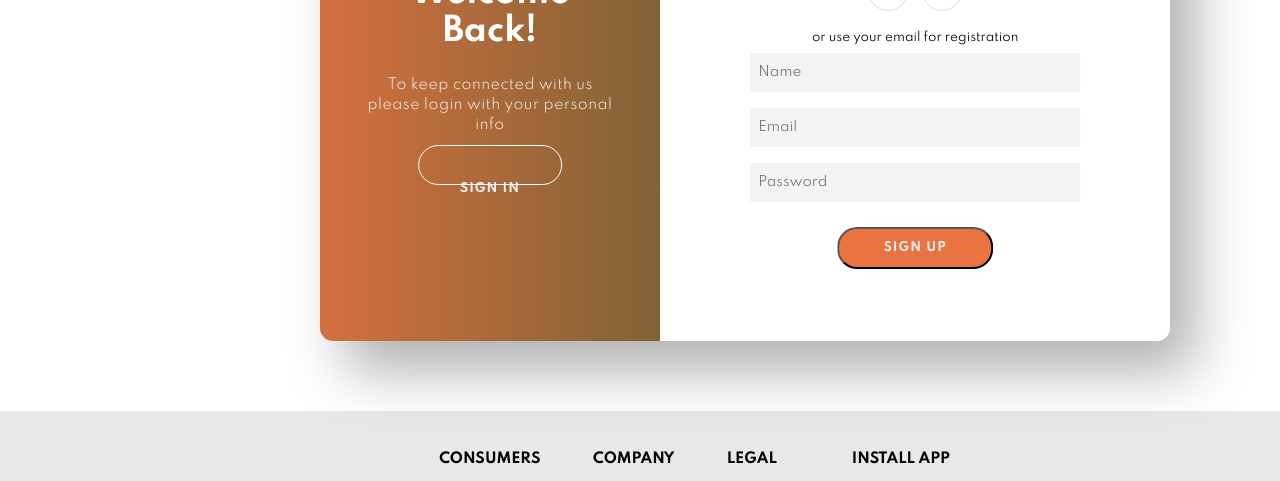
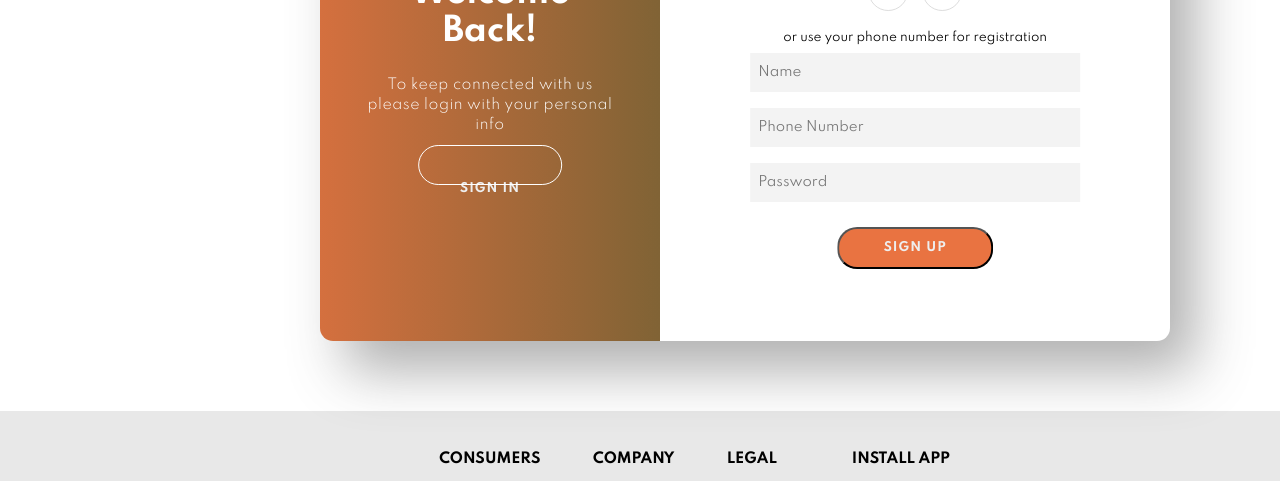
Before and after one commit to amexmakeathon/code45, a plain HTML site: page signup.htm in a window 1280 px wide. Both pictures are taken after a click on the button 1000 px from the left and 484 px from the top of the page. Shown: the part 319-800 px from the top of the page. Drawn offline with Linux system fonts and the light colour scheme.

Commit message:
Update signup.htm

```diff
--- a/signup.htm
+++ b/signup.htm
@@ -36,13 +36,13 @@
                     <a href="#" class="social"><i class="fab fa-facebook-f"></i></a>
                     <a href="#" class="social"><i class="fab fa-google-plus-g"></i></a>
                 </div>
-                <span>or use your email for registration</span>
+                <span>or use your phone number for registration</span>
                 <div class="infield">
                     <input type="text" placeholder="Name" />
                     <label></label>
                 </div>
                 <div class="infield">
-                    <input type="email" placeholder="Email" name="email"/>
+                    <input type="text" placeholder="Phone Number" name="Phone Number"/>
                     <label></label>
                 </div>
                 <div class="infield">
@@ -61,7 +61,7 @@
                 </div>
                 <span>or use your account</span>
                 <div class="infield">
-                    <input type="email" placeholder="Email" name="email"/>
+                    <input type="text" placeholder="Phone number" name="Phone number"/>
                     <label></label>
                 </div>
                 <div class="infield">
```
